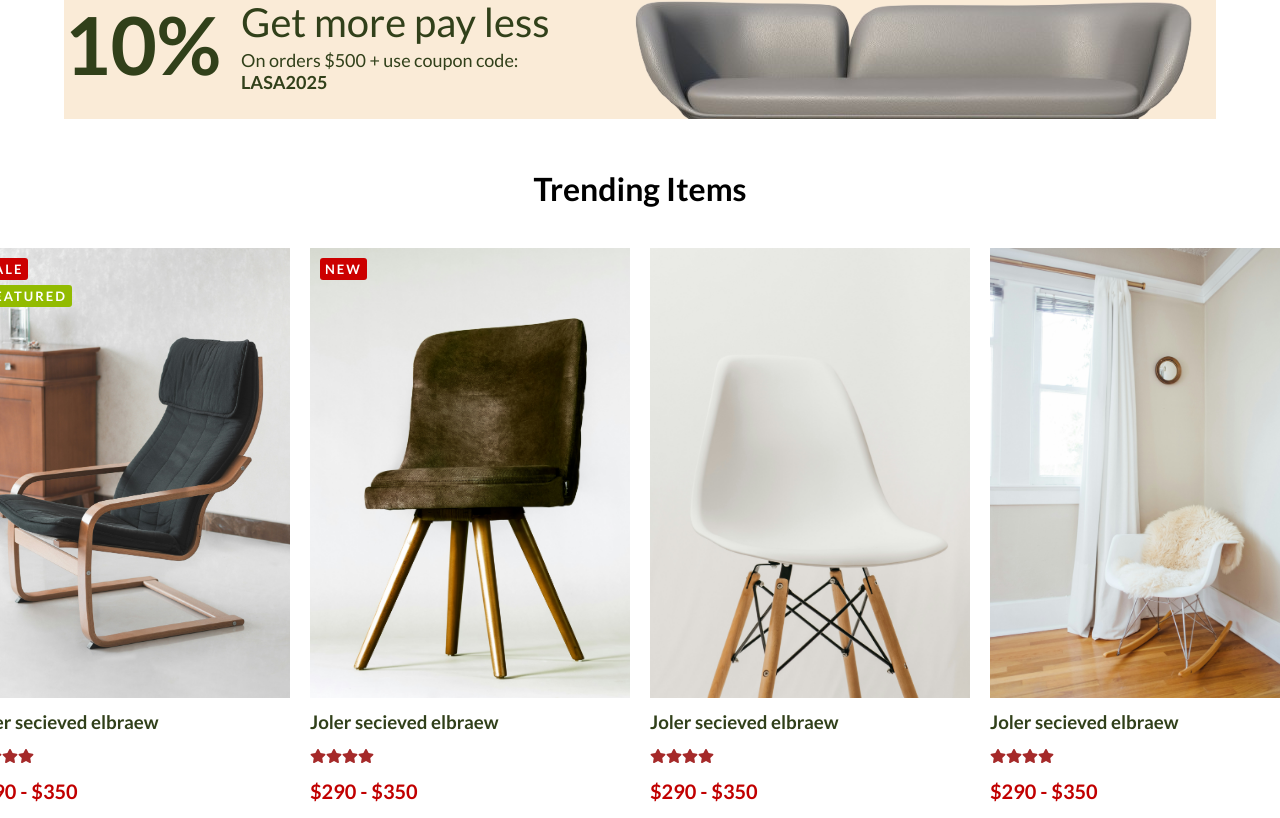
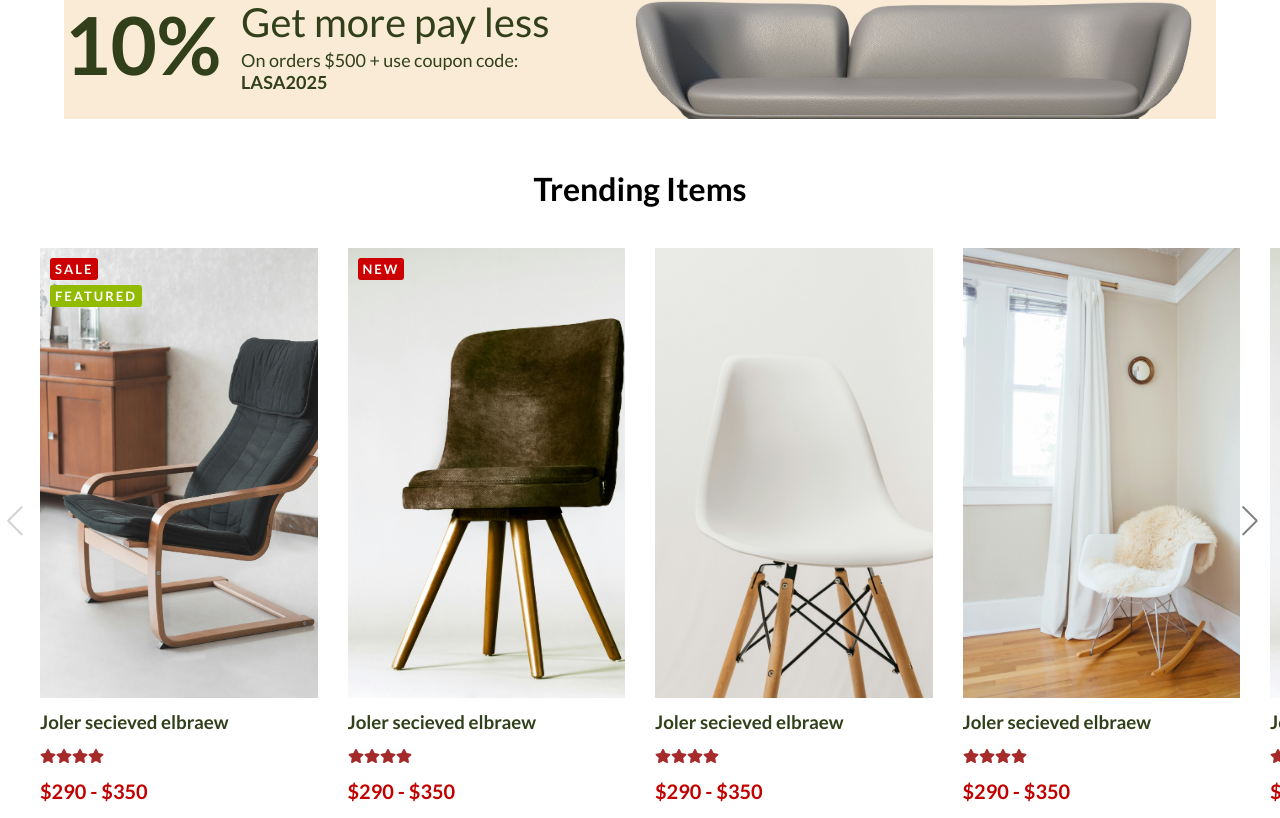
Before and after one commit to ebubejohnenyi/lasa, a React (Vite) app: page / in a window 1280 px wide. Shown: the part 2087-2905 px from the top of the page. Built offline with nearby package versions, Linux system fonts and the light colour scheme; a web font is replaced by a local one.

Commit message:
9-05-2025 update

```diff
--- a/src/component/product/product_container.module.css
+++ b/src/component/product/product_container.module.css
@@ -143,20 +143,21 @@
     align-items: center;
     margin: 15px 0px;
 }
+
 @media screen and (max-width: 575.98px){
     .productWrapper{
-        width: 170px;
+        width: 150px;
         height: 340px;
     }
     .hoverViewContainer img{
-        height: 170px;
+        height: 150px;
         width: 200px;
         object-fit: cover;
         margin-bottom: 10px;
     }
     .container img{
         height: 200px;
-        width: 170px;
+        width: 150px;
         object-fit: cover;
         margin-bottom: 10px;
     }
@@ -194,6 +195,7 @@
         margin-bottom: 5px;
     }
 }
+
 @media screen and (min-width: 768px) and (max-width: 991.98px){
     .productWrapper{
         width: 220px;
--- /dev/null
+++ b/src/component/product/product_wrapper.module.css
@@ -0,0 +1,20 @@
+.trendingWrapper{
+    display: none;
+    grid-template-columns: auto auto auto auto;
+    gap: 20px;
+}
+
+@media screen and (max-width: 575.98px){
+    .trendingWrapper{
+        display: grid;
+        grid-template-columns: auto auto;
+        gap: 15px;
+    }
+}
+@media screen and (min-width: 768px) and (max-width: 991.98px){
+    .trendingWrapper{
+        display: none;
+        grid-template-columns: auto auto auto;
+        gap: 20px;
+    }
+}
--- /dev/null
+++ b/src/component/product/product_wrapper.tsx
@@ -0,0 +1,120 @@
+import CategoryWrapper from "../category_wrapper/category_wrapper";
+import ProductContainer from "./product_container";
+
+import chair1 from "../../assets/jpg/4.jpg";
+import chair2 from "../../assets/jpg/5.jpg";
+import chair3 from "../../assets/jpg/8.jpg";
+import chair4 from "../../assets/jpg/10.jpg";
+
+// import cssClasses from "./product_wrapper.module.css";
+import { Swiper } from "swiper/react";
+import { Pagination, Navigation } from "swiper";
+import { SwiperSlide } from "swiper/react";
+
+import cssClasses from "./product_wrapper.module.css";
+
+const ProductWrapper = () => {
+  return (
+    <CategoryWrapper title="Trending Items">
+      <Swiper
+        slidesPerView={4}
+        spaceBetween={30}
+        pagination={{
+          clickable: true,
+        }}
+        navigation={true}
+        modules={[Pagination, Navigation]}
+        className="productCustomSwiper"
+        breakpoints={{
+          320: { slidesPerView: 1, spaceBetween: 20 },
+          375: { slidesPerView: 1, spaceBetween: 20 },
+          414: { slidesPerView: 1, spaceBetween: 20 },
+          480: { slidesPerView: 1, spaceBetween: 20 },
+          640: { slidesPerView: 2, spaceBetween: 20 },
+          768: { slidesPerView: 2, spaceBetween: 30 },
+          820: { slidesPerView: 3, spaceBetween: 30 },
+          1024: { slidesPerView: 3, spaceBetween: 30 },
+          1280: { slidesPerView: 4, spaceBetween: 30 },
+          1440: { slidesPerView: 4, spaceBetween: 30 },
+          1600: { slidesPerView: 4, spaceBetween: 30 },
+          1920: { slidesPerView: 4, spaceBetween: 30 },
+          2560: { slidesPerView: 5, spaceBetween: 30 },
+          3840: { slidesPerView: 6, spaceBetween: 40 },
+        }}
+      >
+        <SwiperSlide>
+          <ProductContainer
+            img={chair1}
+            sale="-5%"
+            featuredProduct="FEATURED"
+            productName="Joler secieved elbraew"
+            price="$290 - $350"
+          />
+        </SwiperSlide>
+        <SwiperSlide>
+          <ProductContainer
+            newProduct="NEW"
+            img={chair2}
+            productName="Joler secieved elbraew"
+            price="$290 - $350"
+          />
+        </SwiperSlide>
+        <SwiperSlide>
+          <ProductContainer
+            img={chair3}
+            productName="Joler secieved elbraew"
+            price="$290 - $350"
+          />
+        </SwiperSlide>
+        <SwiperSlide>
+          <ProductContainer
+            img={chair4}
+            productName="Joler secieved elbraew"
+            price="$290 - $350"
+          />
+        </SwiperSlide>
+        <SwiperSlide>
+          <ProductContainer
+            newProduct="NEW"
+            img={chair2}
+            productName="Joler secieved elbraew"
+            price="$290 - $350"
+          />
+        </SwiperSlide>
+        <SwiperSlide>
+          <ProductContainer
+            img={chair3}
+            productName="Joler secieved elbraew"
+            price="$290 - $350"
+          />
+        </SwiperSlide>
+      </Swiper>
+      <div className={cssClasses.trendingWrapper}>
+        <ProductContainer
+          img={chair1}
+          sale="-5%"
+          featuredProduct="FEATURED"
+          productName="Joler secieved elbraew"
+          price="$290 - $350"
+        />
+        <ProductContainer
+          newProduct="NEW"
+          img={chair2}
+          productName="Joler secieved elbraew"
+          price="$290 - $350"
+        />
+        <ProductContainer
+          img={chair3}
+          productName="Joler secieved elbraew"
+          price="$290 - $350"
+        />
+        <ProductContainer
+          img={chair4}
+          productName="Joler secieved elbraew"
+          price="$290 - $350"
+        />
+      </div>
+    </CategoryWrapper>
+  );
+};
+export default ProductWrapper;
--- a/src/component/swiper_container/swipe.tsx
+++ b/src/component/swiper_container/swipe.tsx
@@ -24,6 +24,7 @@ const Swipe: React.FC = () => {
   return (
     <>
       <Swiper
+        className="customSwiper"
         effect="fade"
         fadeEffect={{ crossFade: true }} // Optional for smoother blend
         speed={1800}
--- a/src/index.css
+++ b/src/index.css
@@ -3,7 +3,7 @@
   padding: 0;
   box-sizing: border-box;
   background-color: white;
-  /* border: 1px solid red; */
+  /* border: 1px solid blue; */
 }
 
 :root {
@@ -15,21 +15,21 @@
   font-weight: 400;
   font-style: normal;
 }
-.swiper {
+.customSwiper {
   width: 90dvw;
   height: 75dvh;
   padding: 50px;
   background-color: #F7F7F7;
 }
 
-.swiper-slide {
+.customSwiper .swiper-slide {
   /* Center slide text vertically */
   display: flex;
   justify-content: center;
   align-items: center;
 }
 
-.swiper-button-prev,
+.customSwiper .swiper-button-prev,
 .swiper-button-next {
   width: 30px;
   height: 30px;
@@ -37,58 +37,157 @@
   padding: 0px 30px;
 }
 
-.swiper-button-prev::after,
+.customSwiper .swiper-button-prev::after,
 .swiper-button-next::after {
   font-size: 30px;
   color: grey;
 }
-.swiper-pagination {
+.customSwiper .swiper-pagination {
   background-color: transparent !important; /* Remove any background color */
 }
-.swiper-pagination-bullet-active {
+.customSwiper .swiper-pagination-bullet-active {
   background-color: grey !important;
   width: 20px;
   border-radius: 10px;
   height: 8px;
 }
+
+.productCustomSwiper{
+  width: 100%;
+  height: auto;
+  padding: 50px;
+  position: relative;
+  padding: 0px 40px;
+}
+.productCustomSwiper .swiper-slide {
+  /* Center slide text vertically */
+  display: flex;
+  justify-content: center;
+  align-items: center;
+  padding: 0;
+}
+
+.productCustomSwiper .swiper-button-prev{
+  width: 30px;
+  height: 30px;
+  background-color: transparent;
+  position: absolute;
+  left: 0;
+}
+.productCustomSwiper
+.swiper-button-next {
+  width: 30px;
+  height: 30px;
+  background-color: transparent;
+  position: absolute;
+  right: 0;
+}
+
+.productCustomSwiper .swiper-button-prev::after,
+.swiper-button-next::after {
+  font-size: 30px;
+  color: grey;
+}
+.productCustomSwiper .swiper-pagination {
+  display: none;
+}
+
 @media screen and (max-width: 575.98px){
-  .swiper-button-prev,
+  .customSwiper .swiper-button-prev,
   .swiper-button-next {
     display: none;
   }
-  .swiper {
+  .customSwiper {
     height: 57dvh;
     width: 100%;
     padding: 0px 30px;
   }
+  .productCustomSwiper{
+    display: none;
+  }
 }
 
 @media (max-width: 540px) and (max-height: 760px) {
-  .swiper {
+  .customSwiper {
     height: 70dvh;
     width: 100%;
     padding: 0px 30px;
   }
+  .productCustomSwiper{
+    display: none;
+  }
 }
 @media screen and (min-width: 768px) and (max-width: 991.98px){
-  .swiper {
+  .customSwiper {
     height: 40dvh;
     width: 100%;
     margin-top: 10px;
   }
-  .swiper-button-prev,
+  .customSwiper .swiper-button-prev,
   .swiper-button-next {
     padding: 0px 15px;
   }
 }
+
 @media screen and (min-width: 992px) and (max-width: 1199.98px){
-  .swiper {
+  .customSwiper {
     height: 35dvh;
     width: 100%;
     margin-top: 10px;
   }
-  .swiper-button-prev,
+  .customSwiper .swiper-button-prev,
   .swiper-button-next {
     padding: 0px 15px;
   }
 }
+
+
+/* Mobile - Small Phones (up to 320px) */
+@media (max-width: 320px) {
+
+}
+
+/* Mobile - Medium Phones (up to 375px) */
+@media (max-width: 375px) {
+
+}
+
+/* Mobile - Large Phones (up to 414px) */
+@media (max-width: 414px) {
+
+}
+
+/* Mobile - Extra Large Phones (up to 480px) */
+@media (max-width: 480px) {
+
+}
+
+/* Tablets (up to 768px) */
+@media (max-width: 768px) {
+
+}
+
+/* Small Laptops (up to 1024px) */
+@media (max-width: 1024px) {
+
+}
+
+/* Medium Laptops (up to 1280px) */
+@media (max-width: 1280px) {
+
+}
+
+/* Large Laptops (up to 1440px) */
+@media (max-width: 1440px) {
+
+}
+
+/* Desktops (up to 1600px) */
+@media (max-width: 1600px) {
+
+}
+
+/* Ultra-Wide (up to 1920px) */
+@media (max-width: 1920px) {
+
+}
--- a/src/page/home-page/home.module.css
+++ /dev/null
@@ -1,19 +0,0 @@
-.trendingWrapper{
-    display: grid;
-    grid-template-columns: auto auto auto auto;
-    gap: 20px;
-}
-@media screen and (max-width: 575.98px){
-    .trendingWrapper{
-        display: grid;
-        grid-template-columns: auto auto;
-        gap: 15px;
-    }
-}
-@media screen and (min-width: 768px) and (max-width: 991.98px){
-    .trendingWrapper{
-        display: grid;
-        grid-template-columns: auto auto auto;
-        gap: 20px;
-    }
-}
--- a/src/page/home-page/home.tsx
+++ b/src/page/home-page/home.tsx
@@ -1,17 +1,9 @@
 import AdsBlock from "../../component/ads_block/ads_block";
 import BigCardWrapper from "../../component/big_card/big_card_wrapper";
 import CategoryContainer from "../../component/category_wrapper/category_container";
-import CategoryWrapper from "../../component/category_wrapper/category_wrapper";
 import Header from "../../component/header/header";
-import ProductContainer from "../../component/product/product_container";
+import ProductWrapper from "../../component/product/product_wrapper";
 import Swipe from "../../component/swiper_container/swipe";
-
-import chair1 from "../../assets/jpg/4.jpg";
-import chair2 from "../../assets/jpg/5.jpg";
-import chair3 from "../../assets/jpg/8.jpg";
-import chair4 from "../../assets/jpg/10.jpg";
-
-import cssClasses from "./home.module.css";
 
 const Home: React.FC = () => {
   return (
@@ -21,33 +13,7 @@ const Home: React.FC = () => {
       <CategoryContainer />
       <BigCardWrapper />
       <AdsBlock />
-      <CategoryWrapper title="Trending Items">
-        <div className={cssClasses.trendingWrapper}>
-          <ProductContainer
-            img={chair1}
-            sale="-5%"
-            featuredProduct="FEATURED"
-            productName="Joler secieved elbraew"
-            price="$290 - $350"
-          />
-          <ProductContainer
-            newProduct="NEW"
-            img={chair2}
-            productName="Joler secieved elbraew"
-            price="$290 - $350"
-          />
-          <ProductContainer
-            img={chair3}
-            productName="Joler secieved elbraew"
-            price="$290 - $350"
-          />
-          <ProductContainer
-            img={chair4}
-            productName="Joler secieved elbraew"
-            price="$290 - $350"
-          />
-        </div>
-      </CategoryWrapper>
+      <ProductWrapper />
     </>
   );
 };
```
